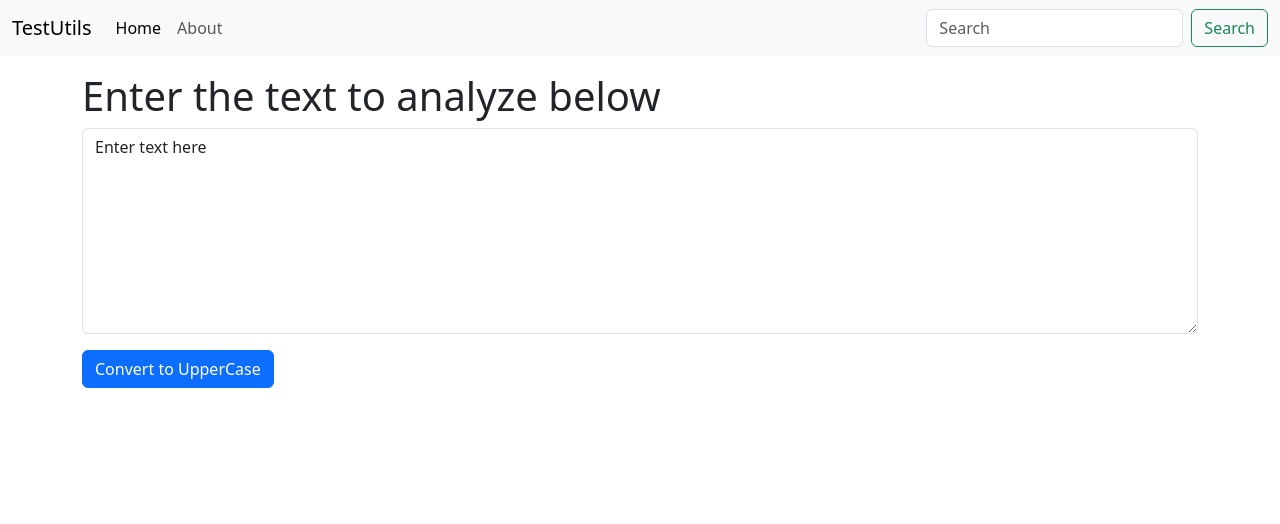
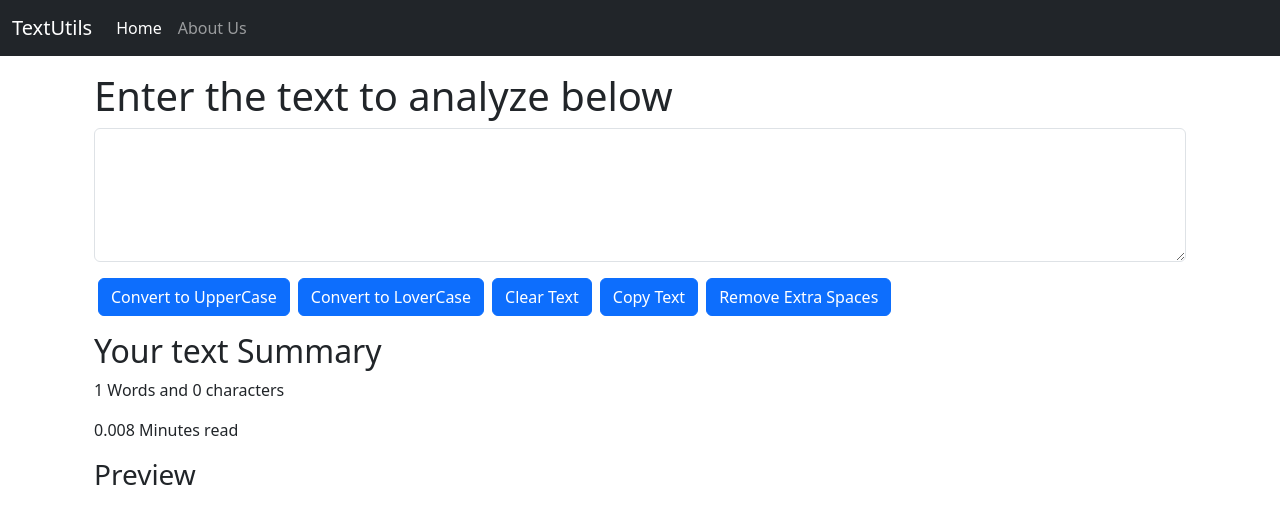
Before and after one commit to PankajBisen/TextUtils-React, a React (Create React App) app: page / in a window 1280 px wide. Shown: the top 524 px of the page. Built offline with nearby package versions, Linux system fonts and the light colour scheme.

Commit message:
dark Mode

```diff
--- a/src/App.js
+++ b/src/App.js
@@ -1,13 +1,15 @@
 import './App.css';
+import About from './components/About';
 import NavBar from './components/NavBar';
 import TextForm from './components/TextForm';
 
 function App() {
   return (
     <>
-      <NavBar title='TestUtils' />
+      <NavBar title='TextUtils' />
       <div className="container my-3">
         <TextForm heading = 'Enter the text to analyze below'/>
+        {/* <About/> */}
       </div>
     </>
   );
--- /dev/null
+++ b/src/components/About.js
@@ -0,0 +1,75 @@
+import React, { useState } from 'react'
+
+export default function About() {
+
+    const [myStyle, setMyStyle] = useState({
+        color: 'black',
+        backgroundColor: 'white'
+    })
+
+    const [btntext, setBtntext] = useState('Enable Dark Mode')
+
+    const toggleStyle = () => {
+        if (myStyle.color === 'black') {
+            setMyStyle({
+                color: 'white',
+                backgroundColor: 'black',
+                border: '1px solid white'
+            })
+            setBtntext('Enable Light Mode')
+        }
+        else {
+            setMyStyle({
+                color: 'black',
+                backgroundColor: 'white'
+            })
+            setBtntext('Enable Dark Mode')
+        }
+    }
+    return (
+        <div className='container' style={myStyle}>
+            <h1 className='my-3'>About Us</h1>
+            <div className="accordion" id="accordionExample">
+                <div className="accordion-item" style={myStyle}>
+                    <h2 className="accordion-header">
+                        <button className="accordion-button" style={myStyle} type="button" data-bs-toggle="collapse" data-bs-target="#collapseOne" aria-expanded="true" aria-controls="collapseOne">
+                            Accordion Item #1
+                        </button>
+                    </h2>
+                    <div id="collapseOne" className="accordion-collapse collapse show" data-bs-parent="#accordionExample">
+                        <div className="accordion-body">
+                            <strong>This is the first item's accordion body.</strong> It is shown by default, until the collapse plugin adds the appropriate classes that we use to style each element. These classes control the overall appearance, as well as the showing and hiding via CSS transitions. You can modify any of this with custom CSS or overriding our default variables. It's also worth noting that just about any HTML can go within the <code>.accordion-body</code>, though the transition does limit overflow.
+                        </div>
+                    </div>
+                </div>
+                <div className="accordion-item" style={myStyle} >
+                    <h2 className="accordion-header">
+                        <button className="accordion-button collapsed" style={myStyle} type="button" data-bs-toggle="collapse" data-bs-target="#collapseTwo" aria-expanded="false" aria-controls="collapseTwo">
+                            Accordion Item #2
+                        </button>
+                    </h2>
+                    <div id="collapseTwo" className="accordion-collapse collapse" data-bs-parent="#accordionExample">
+                        <div className="accordion-body">
+                            <strong>This is the second item's accordion body.</strong> It is hidden by default, until the collapse plugin adds the appropriate classes that we use to style each element. These classes control the overall appearance, as well as the showing and hiding via CSS transitions. You can modify any of this with custom CSS or overriding our default variables. It's also worth noting that just about any HTML can go within the <code>.accordion-body</code>, though the transition does limit overflow.
+                        </div>
+                    </div>
+                </div>
+                <div className="accordion-item" style={myStyle}>
+                    <h2 className="accordion-header">
+                        <button className="accordion-button collapsed" style={myStyle} type="button" data-bs-toggle="collapse" data-bs-target="#collapseThree" aria-expanded="false" aria-controls="collapseThree">
+                            Accordion Item #3
+                        </button>
+                    </h2>
+                    <div id="collapseThree" className="accordion-collapse collapse" data-bs-parent="#accordionExample">
+                        <div className="accordion-body">
+                            <strong>This is the third item's accordion body.</strong> It is hidden by default, until the collapse plugin adds the appropriate classes that we use to style each element. These classes control the overall appearance, as well as the showing and hiding via CSS transitions. You can modify any of this with custom CSS or overriding our default variables. It's also worth noting that just about any HTML can go within the <code>.accordion-body</code>, though the transition does limit overflow.
+                        </div>
+                    </div>
+                </div>
+            </div>
+            <div className="container my-3">
+                <button onClick={toggleStyle} type="button" className="btn btn-primary">{btntext}</button>
+            </div>
+        </div>
+    )
+}
--- a/src/components/NavBar.js
+++ b/src/components/NavBar.js
@@ -3,7 +3,7 @@
 
 export default function NavBar(props) {
     return (
-        <nav className="navbar navbar-expand-lg bg-body-tertiary">
+        <nav className="navbar navbar-expand-lg navbar-dark bg-dark">
             <div className="container-fluid">
                 <a className="navbar-brand" href="/">{props.title}</a>
                 <button className="navbar-toggler" type="button" data-bs-toggle="collapse" data-bs-target="#navbarSupportedContent" aria-controls="navbarSupportedContent" aria-expanded="false" aria-label="Toggle navigation">
@@ -18,10 +18,10 @@
                             <a className="nav-link" href="/">{props.aboutText}</a>
                         </li>
                     </ul>
-                    <form className="d-flex" role="search">
+                    {/* <form className="d-flex" role="search">
                         <input className="form-control me-2" type="search" placeholder="Search" aria-label="Search" />
-                        <button className="btn btn-outline-success" type="submit">Search</button>
-                    </form>
+                        <button className="btn btn-primary" type="submit">Search</button>
+                    </form>  */}
                 </div>
             </div>
         </nav>
@@ -30,4 +30,4 @@
 
 NavBar.prototype = { title: PropTypes.string.isRequired, aboutText: PropTypes.string.isRequired }
 
-NavBar.defaultProps = { title: 'Set title here', aboutText: 'About' }
+NavBar.defaultProps = { title: 'Set title here', aboutText: 'About Us' }
--- a/src/components/TextForm.js
+++ b/src/components/TextForm.js
@@ -6,20 +6,52 @@
         let newText = text.toUpperCase();
         setText(newText)
     }
+    const handleLoClick = () => {
+        //console.log('UpperCase Was clicked: ' + text)
+        let newText = text.toLowerCase();
+        setText(newText)
+    }
+    const handleClearClick = (event) => {
+        //console.log('UpperCase Was clicked: ' + text)
+        let newText = '';
+        setText(newText)
+    }
+    const handleCopy = () => {
+        var text = document.getElementById('myBox');
+        text.select();
+        navigator.clipboard.writeText(text.value)
+    }
+    const handleExtraSpaces = () => {
+        let newText = text.split(/[ ]+/)
+        setText(newText.join(" "))
+    }
 
     const handleOnChange = (event) => {
         //console.log('On change ')
         setText(event.target.value)
     }
 
-    const [text, setText] = useState('Enter text here');
+    const [text, setText] = useState('');
     return (
-        <div>
-            <h1>{props.heading}</h1>
-            <div className="mb-3">
-                <textarea className="form-control" value={text} onChange={handleOnChange} id="myBox" rows="8"></textarea>
+        <>
+            <div className="container">
+                <h1>{props.heading}</h1>
+                <div className="mb-3">
+                    <textarea className="form-control" value={text} onChange={handleOnChange} id="myBox" rows="5"></textarea>
+                </div>
+                <button className='btn btn-primary mx-1' onClick={handleUpClick}>Convert to UpperCase</button>
+                <button className='btn btn-primary mx-1' onClick={handleLoClick}>Convert to LoverCase</button>
+                <button className='btn btn-primary mx-1' onClick={handleClearClick}>Clear Text</button>
+                <button className='btn btn-primary mx-1' onClick={handleCopy}>Copy Text</button>
+                <button className='btn btn-primary mx-1' onClick={handleExtraSpaces}>Remove Extra Spaces </button>
             </div>
-            <button className='btn btn-primary' onClick={handleUpClick}>Convert to UpperCase</button>
-        </div>
+            <div className="container my-3">
+                <h2>Your text Summary</h2>
+                <p>{text.split(' ').length} Words and {text.length} characters</p>
+                <p>{0.008 * text.split(' ').length} Minutes read</p>
+                <h3>Preview</h3>
+                <p>{text}</p>
+            </div>
+        </>
     )
 }
```
